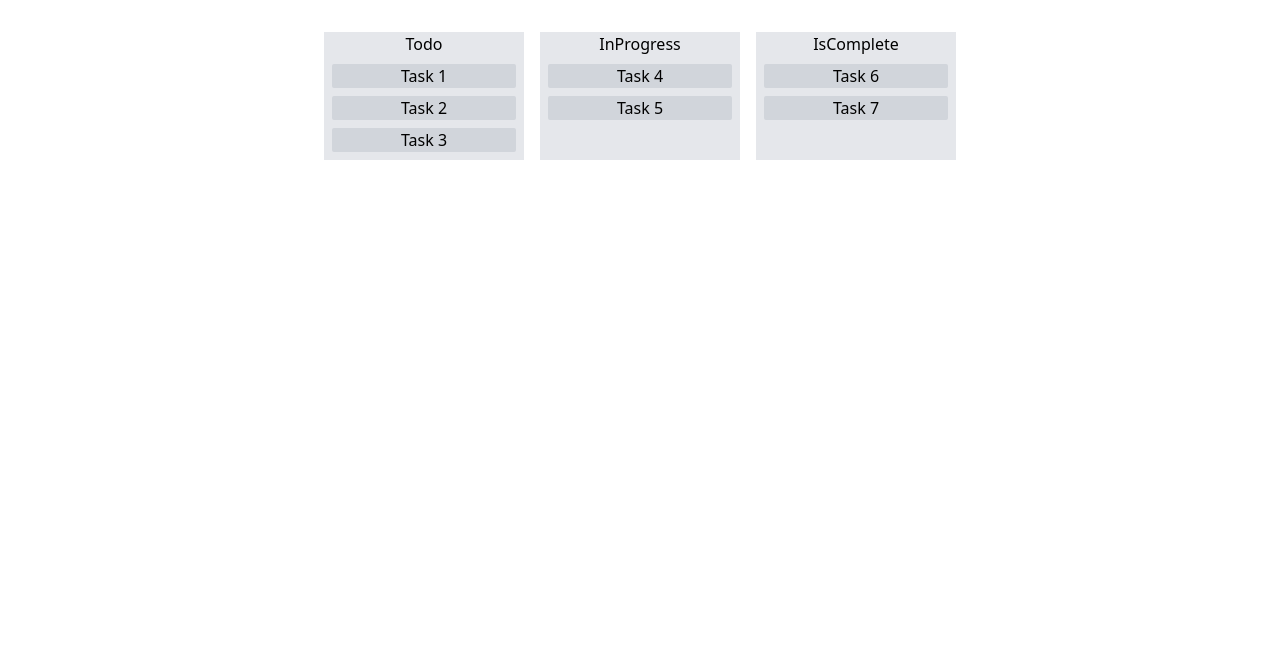
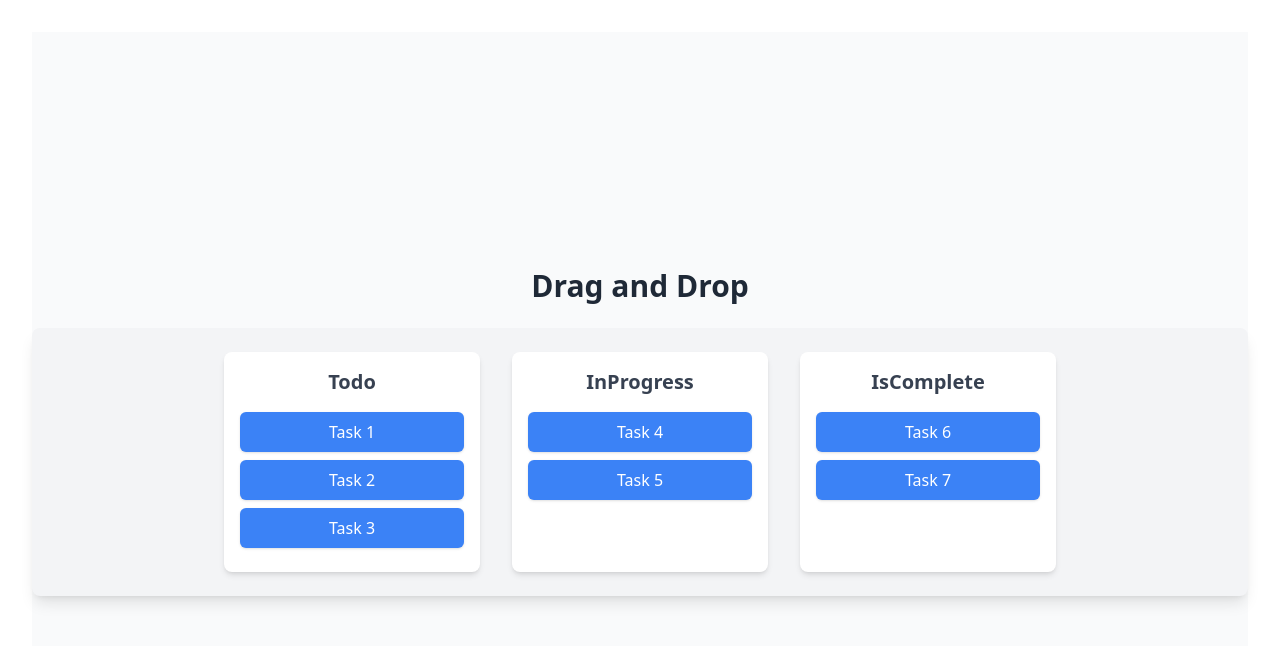
Before and after one commit to izaz-ahamed-mallick/Drag-Drop, a React (Vite) app: page / in a window 1280 px wide. Shown: the top 646 px of the page. Built offline with nearby package versions, Linux system fonts and the light colour scheme.

Commit message:
changes in design

```diff
--- a/src/App.tsx
+++ b/src/App.tsx
@@ -9,9 +9,12 @@ const initialData = {
 
 function App() {
     return (
-        <>
+        <div className="min-h-screen flex flex-col items-center justify-center bg-gray-50">
+            <h1 className="text-3xl font-semibold mb-6 text-gray-800">
+                Drag and Drop
+            </h1>
             <DragFile initialData={initialData} />
-        </>
+        </div>
     );
 }
 
--- a/src/components/DragFile.tsx
+++ b/src/components/DragFile.tsx
@@ -22,12 +22,9 @@ const DragFile: React.FC<InitialDataProps> = ({ initialData }) => {
     const itemRef = useRef<string | null>(null);
 
     const handleDragStart = ({ e, item, container }: IDragStartArgument) => {
-        console.log("dstart");
-
         const target = e.target as HTMLElement;
         target.style.opacity = "0.5";
-        target.style.color = "red";
-
+        target.style.transform = "scale(1.1)";
         containerRef.current = container;
         itemRef.current = item;
     };
@@ -35,6 +32,7 @@ const DragFile: React.FC<InitialDataProps> = ({ initialData }) => {
     const handleDragEnd = (e: React.DragEvent<HTMLDivElement>) => {
         const target = e.target as HTMLElement;
         target.style.opacity = "1";
+        target.style.transform = "scale(1)"; // Reset scale effect
     };
 
     const handleDrop = (targetContainer: keyof PageProps) => {
@@ -43,11 +41,11 @@ const DragFile: React.FC<InitialDataProps> = ({ initialData }) => {
         if (selectItem && selectContainer) {
             setData((prev) => {
                 const newData = { ...prev };
-                const findindex = newData[selectContainer].findIndex(
-                    (item) => item == selectItem
+                const findIndex = newData[selectContainer].findIndex(
+                    (item) => item === selectItem
                 );
-                if (findindex !== -1) {
-                    newData[selectContainer].splice(findindex, 1);
+                if (findIndex !== -1) {
+                    newData[selectContainer].splice(findIndex, 1);
                 }
                 newData[targetContainer] = [
                     ...newData[targetContainer],
@@ -63,15 +61,17 @@ const DragFile: React.FC<InitialDataProps> = ({ initialData }) => {
     };
 
     return (
-        <div className="flex w-full justify-center gap-4">
+        <div className="flex w-full justify-center gap-8 p-6 bg-gray-100 rounded-lg shadow-lg">
             {Object.keys(data).map((container) => (
                 <div
                     onDrop={() => handleDrop(container as keyof PageProps)}
                     onDragOver={handleDragOver}
                     key={container}
-                    className="w-[200px] bg-gray-200 "
+                    className="w-64 bg-white rounded-lg shadow-md p-4 transition duration-300 hover:shadow-xl"
                 >
-                    <h1>{container}</h1>
+                    <h1 className="text-xl font-bold text-center mb-4 text-gray-700">
+                        {container}
+                    </h1>
                     {(data[container as keyof PageProps] as string[]).map(
                         (item, i) => (
                             <div
@@ -80,7 +80,7 @@ const DragFile: React.FC<InitialDataProps> = ({ initialData }) => {
                                 }
                                 onDragEnd={handleDragEnd}
                                 draggable
-                                className="bg-gray-300 my-2 px-2 mx-2 rounded-sm cursor-pointer"
+                                className="bg-blue-500 my-2 px-3 py-2 rounded-md cursor-pointer text-white shadow transition duration-200 transform hover:bg-blue-600"
                                 key={i}
                             >
                                 {item}
```
